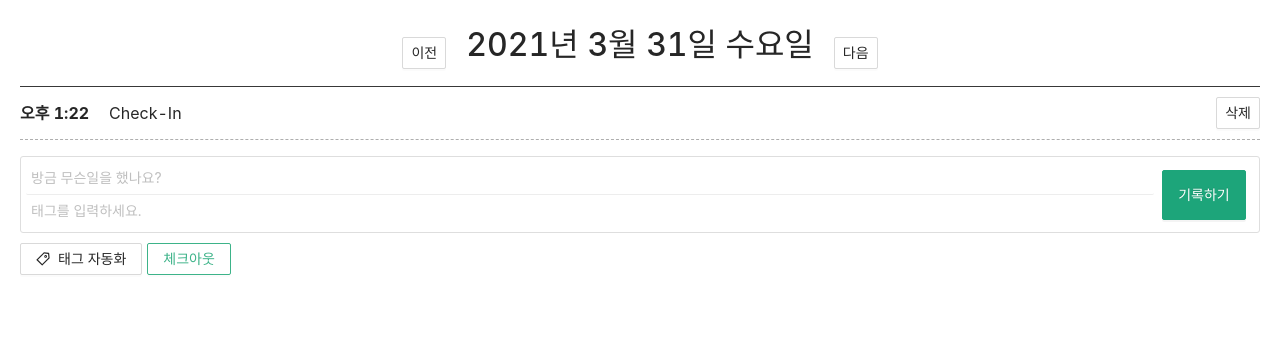
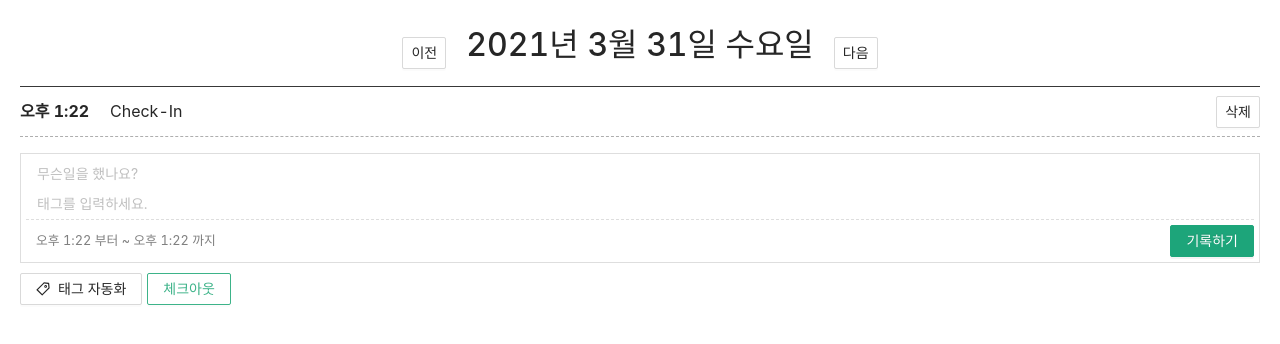
Before and after one commit to cowardlion/Pomelog-IndexedDB, a React (Create React App) app: page / in a window 1280 px wide. Both pictures are taken after a click on the button "체크인". Shown: the top 344 px of the page. Built offline with nearby package versions, Linux system fonts and the light colour scheme.

Commit message:
문자열 태그를 지정하면 배열로 태그 넣기
나중에 배열 안에 태그 테이블에서 객체로 바꿔치기 해야한다.

```diff
--- a/src/api/timeLogs.ts
+++ b/src/api/timeLogs.ts
@@ -9,7 +9,12 @@ export type TimeLog = {
   duration: number;
 };
 
-export type InputLog = Partial<Omit<TimeLog, 'id' | 'duration'>>;
+export type InputLog = Partial<{
+  date: Date;
+  note: String;
+  tag: String;
+}>;
+
 export type MatchLog = Partial<{
   id: number;
   date: Date;
@@ -130,12 +135,12 @@ export const add = async (input: InputLog) => {
     throw new Error('체크인 하기 전에는 기록할 수 없다.');
   }
 
-  const { date = new Date(), note, tags } = input;
+  const { date = new Date(), note, tag } = input;
 
   return db.table('timeLogs').add({
     date,
     note,
-    tags,
+    tags: tag ? tag.split(',').map((s) => s.trim()) : [],
   });
 };
 
--- a/src/components/TimeLogForm.tsx
+++ b/src/components/TimeLogForm.tsx
@@ -2,10 +2,16 @@ import { FormEvent, useRef } from 'react';
 import { gql, useQuery, useMutation } from '@apollo/client';
 import styled from '@emotion/styled';
 import { Button, Input } from 'antd';
+import moment from 'moment';
+import 'moment/locale/ko';
+moment.locale('ko');
 
-const CHECK_IN_OUT = gql`
+const TIME_LOGS = gql`
   query {
     isCheckedIn @client
+    timeLogs @client {
+      date
+    }
   }
 `;
 
@@ -21,7 +27,7 @@ type FormElements = {
 };
 
 export const TimeLogForm = () => {
-  const { loading, data } = useQuery(CHECK_IN_OUT);
+  const { loading, data } = useQuery(TIME_LOGS);
   const [addLogMutation] = useMutation(ADD_TIME_LOG);
   const noteRef = useRef<Input | null>(null);
   const tagRef = useRef<Input | null>(null);
@@ -32,12 +38,14 @@ export const TimeLogForm = () => {
     const elements = ((event.target as HTMLFormElement).elements as unknown) as FormElements;
     const { note, tag } = elements;
 
+    console.log('--->', note.value, tag.value);
+
     if (!note.value) {
       alert('필수 입력값이 없습니다.');
       return;
     }
 
-    const newLog = { date: new Date(), note: note.value, tag: tag.value.split(',') };
+    const newLog = { date: new Date(), note: note.value, tag: tag.value };
 
     addLogMutation({
       variables: {
@@ -67,56 +75,58 @@ export const TimeLogForm = () => {
     return null;
   }
 
+  const lastLog = data.timeLogs[data.timeLogs.length - 1];
+
   return (
-    <FormStyled onSubmit={handleSubmit}>
-      <div className="left">
-        <Input ref={noteRef} name="note" size={'middle'} placeholder="방금 무슨일을 했나요?" bordered={false} />
-        <Input ref={tagRef} name="tag" size={'small'} placeholder="태그를 입력하세요." bordered={false} />
+    <FormStyled>
+      <form onSubmit={handleSubmit}>
+        <div className="inputs">
+          <Input ref={noteRef} width={'100%'} name="note" placeholder="무슨일을 했나요?" bordered={false} />
+          <Input ref={tagRef} name="tag" placeholder="태그를 입력하세요." bordered={false} />
+        </div>
+        <div className="meta">
+          <div>
+            <span>{moment(lastLog.date).format('A h:mm')} 부터</span>
+            <span> ~ </span>
+            <span>{moment().format('A h:mm')} 까지</span>
           </div>
           <div className="right">
             <Button type="primary" htmlType="submit">
               기록하기
             </Button>
           </div>
+        </div>
+      </form>
     </FormStyled>
   );
 };
 
-const FormStyled = styled.form`
+const FormStyled = styled.div`
+  form {
     padding: 5px;
     border: 1px solid #dedede;
-  border-radius: 3px;
+    display: flex;
+    flex-direction: column;
     margin-bottom: 10px;
-  display: flex;
 
-  .left {
+    .inputs {
       flex: 1;
-
-    input[name='note'] {
-      padding: 5px;
-      border: none;
-      border-bottom: 1px solid #ededed;
-      width: 100%;
+      border-bottom: 1px dashed #dedede;
     }
 
-    input[name='tag'] {
-      border: none;
-      padding: 5px;
+    .meta {
+      display: flex;
+      justify-content: space-between;
+      align-items: center;
+      font-size: 0.8em;
+      color: gray;
+      padding: 5px 0 0 10px;
 
-      :focus {
-        border: none;
+      .right {
+        display: flex;
+        justify-content: center;
+        align-items: center;
       }
     }
   }
-
-  .right {
-    width: 100px;
-    display: flex;
-    justify-content: center;
-    align-items: center;
-
-    button {
-      height: 50px;
-    }
-  }
 `;
--- a/src/components/TimeLogList.tsx
+++ b/src/components/TimeLogList.tsx
@@ -6,7 +6,7 @@ import 'moment/locale/ko';
 import { TimeLogListItem } from './TimeLogListItem';
 moment.locale('ko');
 
-const TODAY_LOGS = gql`
+const TIME_LOGS = gql`
   query {
     isCheckedIn @client
     timeLogs @client {
@@ -14,12 +14,13 @@ const TODAY_LOGS = gql`
       date
       note
       duration
+      tags
     }
   }
 `;
 
 export const TimeLogList = () => {
-  const { loading, data } = useQuery(TODAY_LOGS);
+  const { loading, data } = useQuery(TIME_LOGS);
 
   if (loading) {
     return <div>Loading....</div>;
--- a/src/components/TimeLogListItem.tsx
+++ b/src/components/TimeLogListItem.tsx
@@ -4,9 +4,10 @@ import { Button } from 'antd';
 import moment from 'moment';
 import 'moment/locale/ko';
 import type { TimeLog } from '../api/timeLogs';
+import { msToTime } from '../utils';
 moment.locale('ko');
 
-const TODAY_LOGS = gql`
+const TIME_LOGS = gql`
   query {
     isCheckedIn @client
     timeLogs @client {
@@ -34,38 +35,15 @@ type RootQuery = {
   timeLogs: TimeLog[];
 };
 
-const msToTime = (s: number) => {
-  if (s === 0) {
-    return null;
-  }
-
-  const ms = s % 1000;
-  s = (s - ms) / 1000;
-  const secs = s % 60;
-  s = (s - secs) / 60;
-  const mins = s % 60;
-  const hrs = (s - mins) / 60;
-
-  let timeStr = '';
-  if (hrs) {
-    timeStr += hrs + '시간 ';
-  }
-
-  if (mins) {
-    timeStr += mins + '분 ';
-  }
-
-  return timeStr;
-};
-
 export const TimeLogListItem = ({ item: { id, note, date, duration, tags } }: Props) => {
   const [removeLogMutation] = useMutation(REMOVE_LOG);
+
   const handleDeleteLog = () => {
     removeLogMutation({
       variables: { input: id },
       optimisticResponse: true,
       update(cache) {
-        const data = cache.readQuery({ query: TODAY_LOGS });
+        const data = cache.readQuery({ query: TIME_LOGS });
         const { timeLogs } = data as RootQuery;
         const newLogs = timeLogs.filter((log) => log.id !== id);
 
@@ -86,12 +64,15 @@ export const TimeLogListItem = ({ item: { id, note, date, duration, tags } }: Pr
   console.log('tags', tags);
 
   return (
-    <ListItemStyled className="TimeLogList">
+    <ListItemStyled>
       <div className="content">
-        <strong>{moment(date).format('A h:mm')}</strong>
-        <span>{note}</span>
+        <div className="date">
+          <strong>{moment(date).format('A h:mm')}</strong>
+        </div>
+        <div className="note">
+          <div>{note}</div>
+        </div>
       </div>
-
       <div className="meta">
         <span className="duration">{msToTime(duration)}</span>
         <Button onClick={handleDeleteLog}>삭제</Button>
@@ -101,11 +82,11 @@ export const TimeLogListItem = ({ item: { id, note, date, duration, tags } }: Pr
 };
 
 const ListItemStyled = styled.li`
-  padding: 10px 0;
   border-bottom: 1px dashed #aeaeae;
   display: flex;
   justify-content: space-between;
   cursor: pointer;
+  height: 50px;
 
   :hover {
     background-color: aliceblue;
@@ -114,9 +95,14 @@ const ListItemStyled = styled.li`
   .content {
     display: flex;
     align-items: center;
+    flex: 1;
 
-    strong {
-      margin-right: 20px;
+    .date {
+      width: 90px;
+    }
+
+    .note {
+      flex: 1;
     }
   }
 
--- a/src/graphql/typeDefs.ts
+++ b/src/graphql/typeDefs.ts
@@ -32,8 +32,8 @@ type Query {
 
 type Mutation {
   CheckIn: TimeLog!
-  AddLog(input: InputLog!)
-  RemoveLog(input: Int!): Boolean!
+  AddLog(input: InputLog!): ID
+  RemoveLog(input: Int!): ID
 }
 `;
 
--- /dev/null
+++ b/src/utils/index.ts
@@ -0,0 +1,23 @@
+export const msToTime = (s: number) => {
+  if (s === 0) {
+    return null;
+  }
+
+  const ms = s % 1000;
+  s = (s - ms) / 1000;
+  const secs = s % 60;
+  s = (s - secs) / 60;
+  const mins = s % 60;
+  const hrs = (s - mins) / 60;
+
+  let timeStr = '';
+  if (hrs) {
+    timeStr += hrs + '시간 ';
+  }
+
+  if (mins) {
+    timeStr += mins + '분 ';
+  }
+
+  return timeStr;
+};
```
Also changed, not shown: 1 other file (tests, documents, lock files or other folders). Lines whose indentation alone changed are shown as unchanged.
